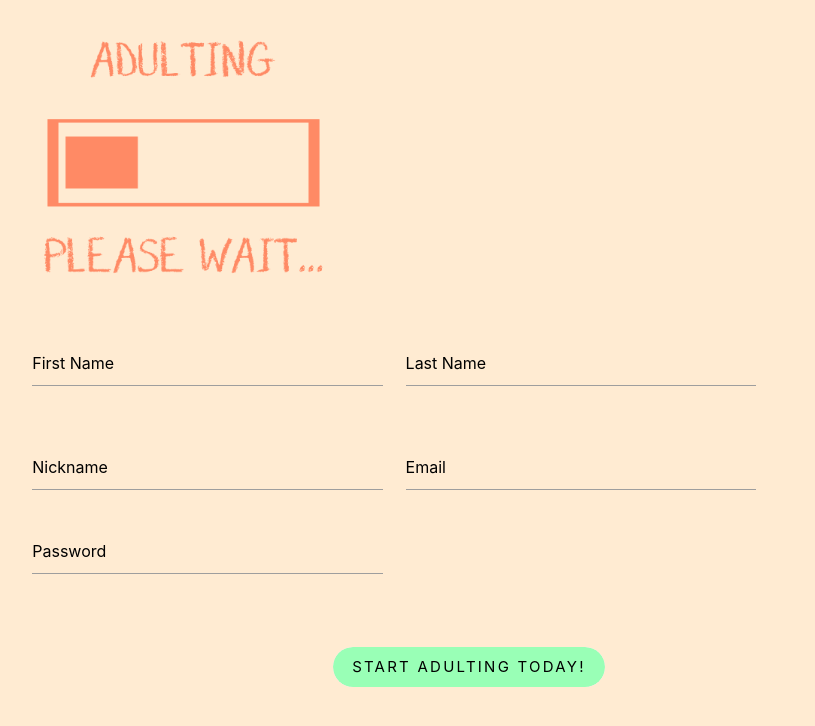
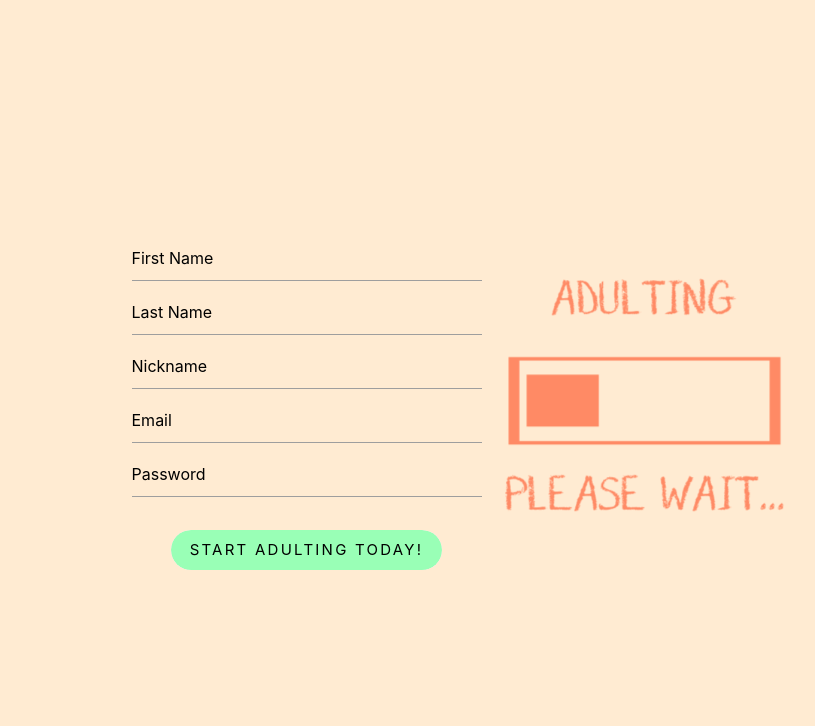
Before and after one commit to andrewtkemp/adulting, a React (Create React App) app in the folder client/: page /signup in a window 1280 px wide. Shown: the top 726 px of the page, without its empty margins (171-986 px from the left). Built offline with nearby package versions, Linux system fonts and the light colour scheme.

Commit message:
styled signup page

```diff
--- a/client/src/pages/Signup.css
+++ b/client/src/pages/Signup.css
@@ -1,3 +1,16 @@
 body{
     background-color:rgb(212, 172, 216);
 }
+
+.phils-house {
+    display: flex;
+    flex-direction: row-reverse;
+    /* margin: 0 auto; */
+    justify-content: center;
+    align-items: center;
+    height: 100vh;
+}
+
+.phils-form {
+    max-width: 350px;
+}
--- a/client/src/pages/Signup.js
+++ b/client/src/pages/Signup.js
@@ -27,8 +27,8 @@ function Signup(props) {
             )
             .then(response => {
                 console.log(response)
-                // window.location.replace = '/activities';
-                return (<Redirect to="/home" />)
+                window.location = '/home';
+                // return (<Redirect to="/home" />)
             })
             .catch(error => {
                 console.log("user not added", error);
@@ -37,39 +37,47 @@ function Signup(props) {
 
     return (
 
-       <div className= "center-align" >
-           <div className= "row">
-     <img src={signUpPic} className="materialboxed" width="325"  />
-        <div className="row">
-                <div className="input-field col s5">
+        <div className="center-align phils-house">
+            <div className="col s6">
+                <img src={signUpPic} className="materialboxed col s6 m6 l6" width="325" />
+            </div>
+            <div className="col s6 phils-form">
+                <div className="input-field ">
                     <input name="newFirstName" onChange={e => setnewFirstName(e.target.value)} placeholder="First Name" id="first_name" type="text" className="validate" />
                     <label for="first_name"></label>
+
+
+                    <input name="newLastName" onChange={e => setnewLastName(e.target.value)} placeholder="Last Name" id="last_name" type="text" className="validate" />
+                    <label for="last_name"></label>
+
+
+
+
+                    <input name="nickname" onChange={e => setnewNickName(e.target.value)} placeholder="Nickname" id="nickname" type="text" className="validate" />
+                    <label for="nickname"></label>
+
+
+                    <input name="email" onChange={e => setnewEmail(e.target.value)} placeholder="Email" id="email" type="text" className="validate" />
+                    <label for="email"></label>
+
+
+
+                    <input name="password" onChange={e => setnewPassword(e.target.value)} placeholder="Password" id="password" type="text" className="validate" />
+                    <label for="password"></label>
+
                 </div>
-                <div className="input-field col s5">
-                    <input name="newLastName" onChange={e => setnewLastName(e.target.value)} placeholder= "Last Name" id="last_name" type="text" className="validate" />
-                    <label for="last_name"></label>
-                </div>
+                <button className="submit" onClick={handleSubmit}>Start Adulting Today!</button>
             </div>
-           <div className= "row">
-            <div className="input-field col s5">
-                    <input name="nickname" onChange={e => setnewNickName(e.target.value)} placeholder= "Nickname" id="nickname" type="text" className="validate" />
-                    <label for="nickname"></label>
-                </div>
-                <div className="input-field col s5">
-                    <input name="email" onChange={e => setnewEmail(e.target.value)} placeholder= "Email" id="email" type="text" className="validate" />
-                    <label for="email"></label>
-                </div>
-
-                <div className="input-field col s5">
-                    <input name="password" onChange={e => setnewPassword(e.target.value)} placeholder= "Password" id="password" type="text" className="validate" />
-                    <label for="password"></label>
-                </div>
-            </div>
-            </div>
-            <button  className= "submit" onClick={handleSubmit}>Start Adulting Today!</button>
 
         </div>
     );
+    //     var matrixField = component.find("matrixName");
+    // matrixField.showHelpMessageIfInvalid();
+    // if(!matrixField.checkValidity()) {
+    //   // Optional message if you want
+    //   alert("Please fill out the required field.");
+    //   return; // Don't continue past this point
+    // }
 }
 
 export default Signup;
--- a/client/src/pages/login.js
+++ b/client/src/pages/login.js
@@ -22,7 +22,8 @@ function Login(props) {
                 { withCredentials: true }
             )
             .then(response => {
-
+                console.log(response);
+                window.location = '/home';
             })
             .catch(error => {
                 console.log("login error", error);
```
